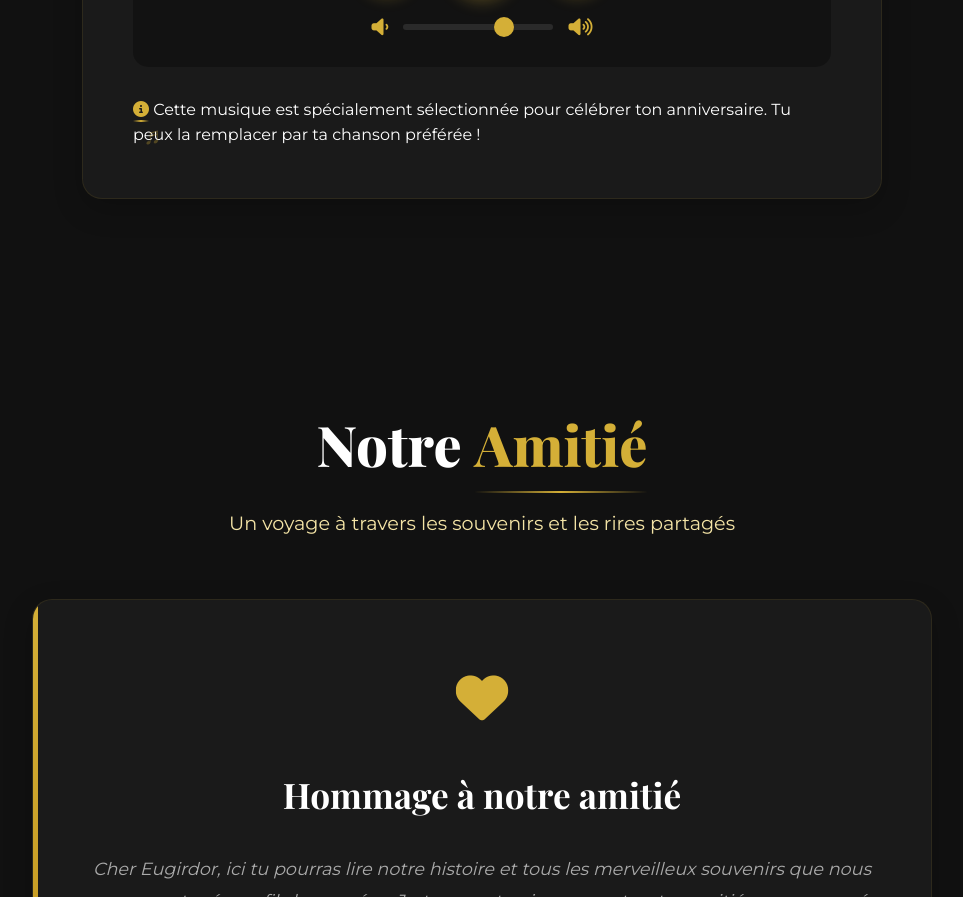
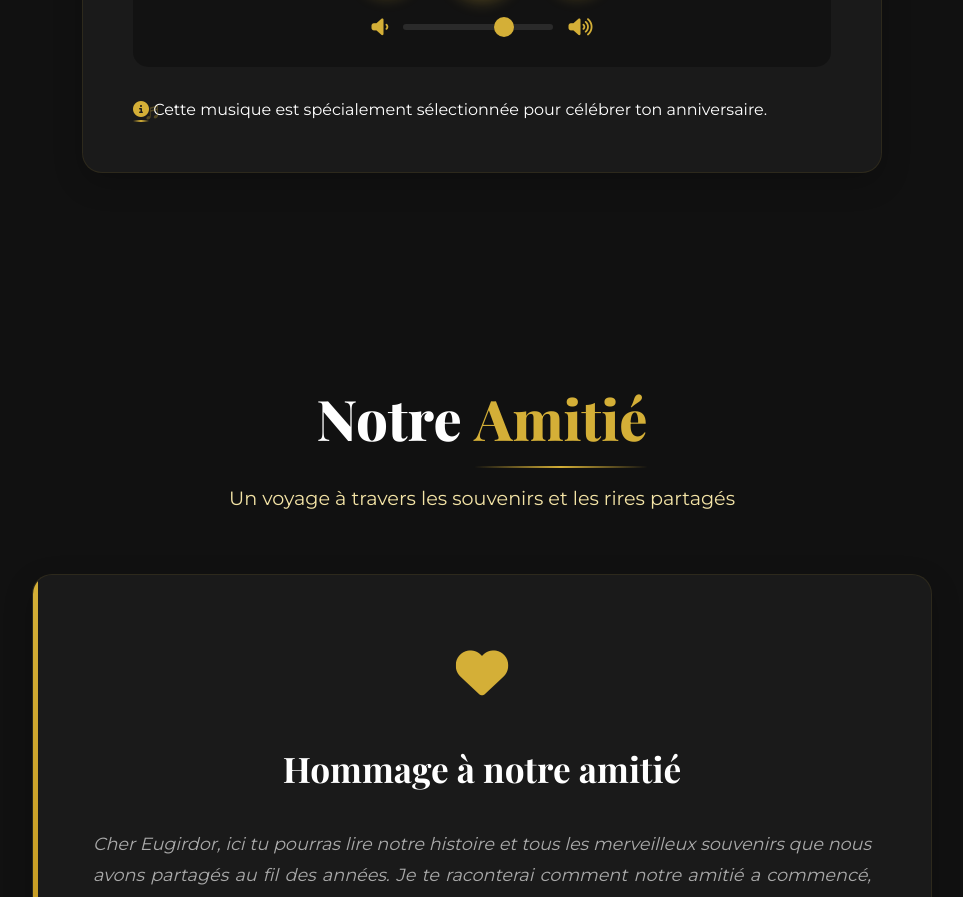
Before and after one commit to Deo-GratiasAKOTCHAYE/Eugirdor-birthday, a plain HTML site: page index.html in a window 1280 px wide. Shown: the part 2456-3353 px from the top of the page, without its empty margins (158-1121 px from the left). Drawn offline with nearby package versions, Linux system fonts and the light colour scheme.

Commit message:
Update birthday playlist info text
Removed the suggestion to replace the song in the birthday playlist.

```diff
--- a/index.html
+++ b/index.html
@@ -1388,7 +1388,7 @@
                 </div>
 
                 <div class="playlist-info">
-                    <p><i class="fas fa-info-circle gold-text"></i> Cette musique est spécialement sélectionnée pour célébrer ton anniversaire. Tu peux la remplacer par ta chanson préférée !</p>
+                    <p><i class="fas fa-info-circle gold-text"></i> Cette musique est spécialement sélectionnée pour célébrer ton anniversaire. </p>
                 </div>
             </div>
         </div>
```
